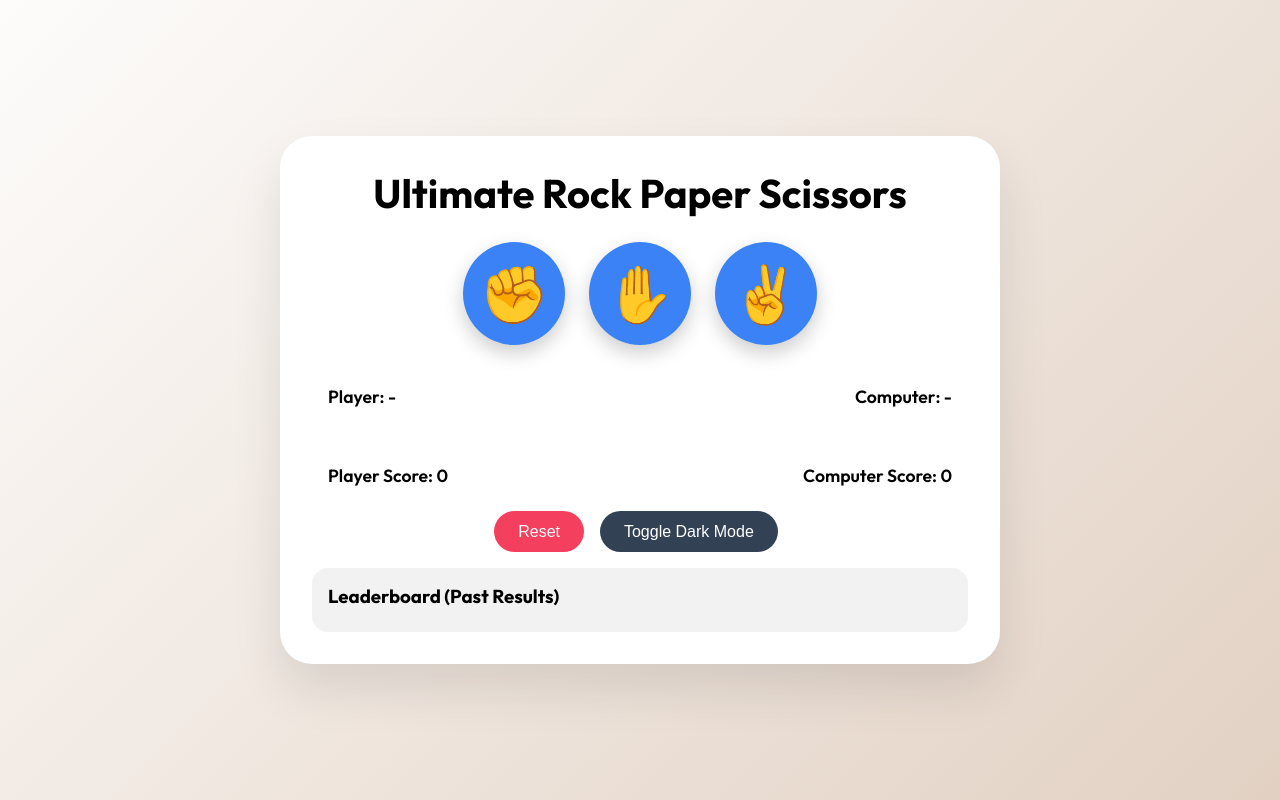
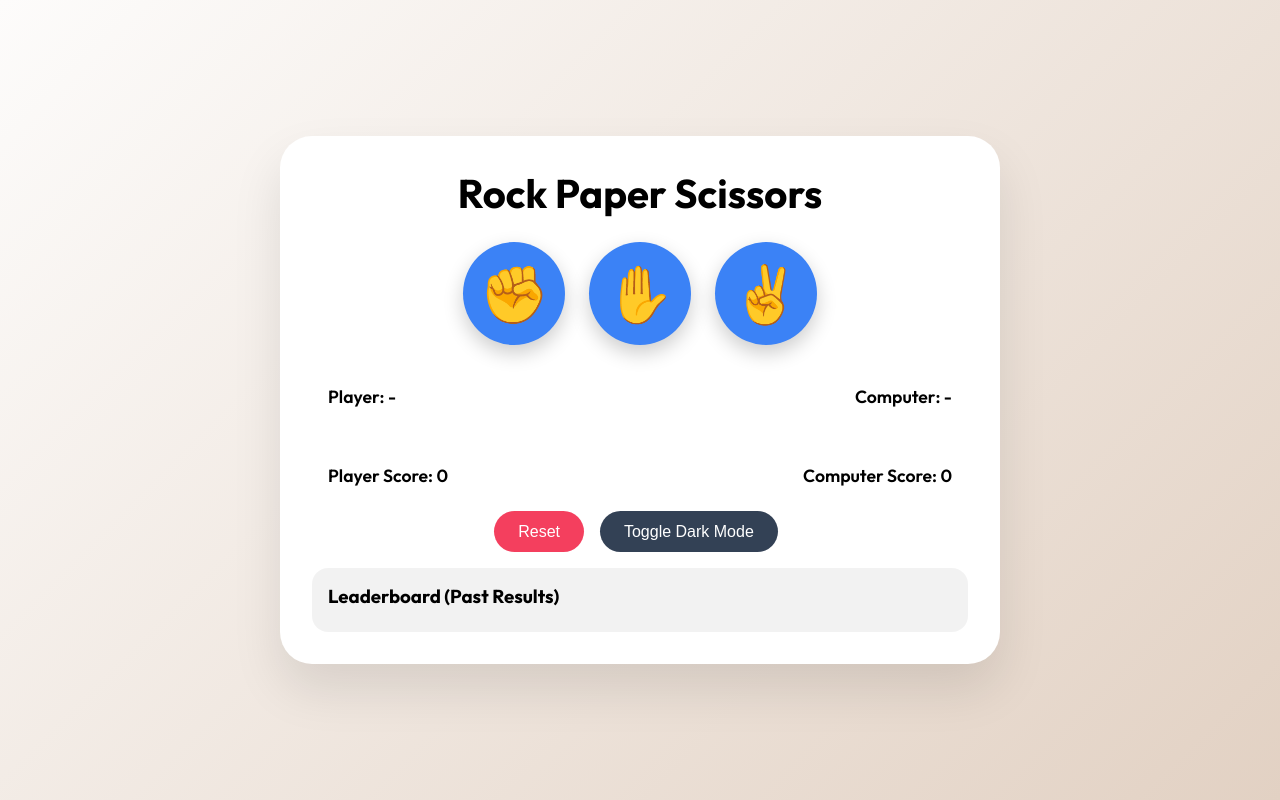
Before and after one commit to Ziaullah888/Rock_Paper_Scissors-Game, a plain HTML site: page index.html in a window 1280 px wide. Drawn offline with Linux system fonts and the light colour scheme.

Commit message:
Update index.html

```diff
--- a/index.html
+++ b/index.html
@@ -10,7 +10,7 @@
 <body>
 
   <div class="container">
-    <h1>Ultimate Rock Paper Scissors</h1>
+    <h1>Rock Paper Scissors</h1>
     <div class="icons">
       <div class="icon" onclick="playGame('rock')">✊</div>
       <div class="icon" onclick="playGame('paper')">✋</div>
```
